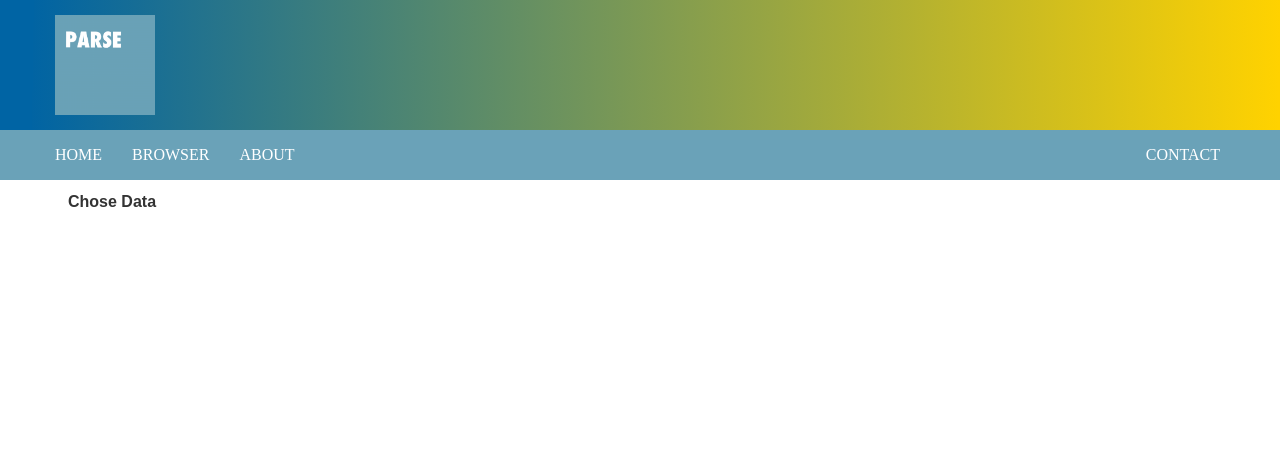
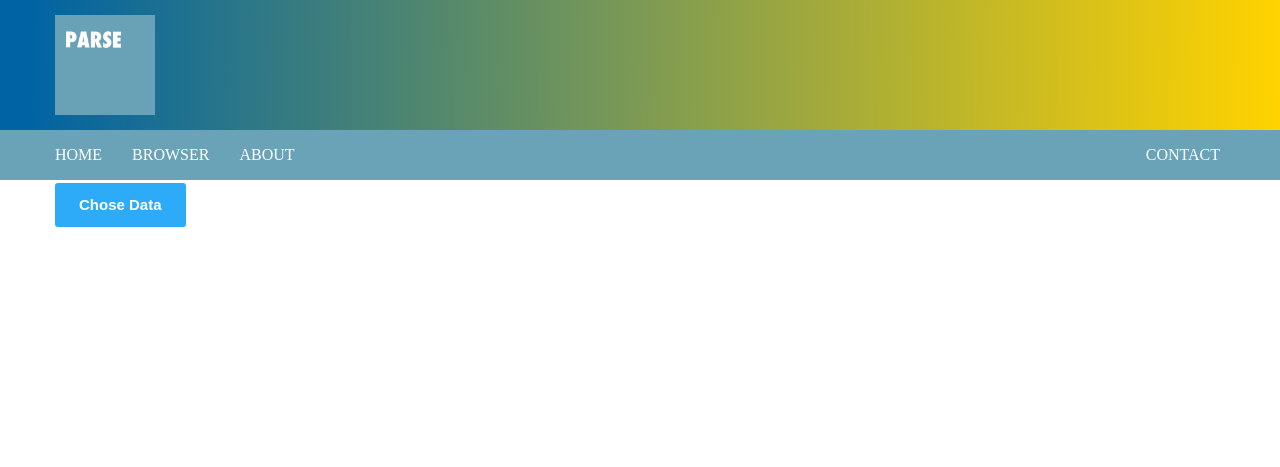
Before and after one commit to qishun-git/GIVE_browser, a Django app: page /browser/ in a window 1280 px wide. Shown: the top 467 px of the page. Run offline with Django 3.2, Linux system fonts and the light colour scheme; some libraries are stand-ins or nearby versions; some web fonts are replaced.

Commit message:
Edited button css

```diff
--- a/browser/templates/browser/base.html
+++ b/browser/templates/browser/base.html
@@ -82,6 +82,28 @@
     .holds-the-iframe {
       position: relative;
       background: url(https://media.giphy.com/media/swhRkVYLJDrCE/giphy.gif) center center no-repeat;
+    }
+
+    .myButton {
+      background-color: #2dabf9;
+      border-radius: 3px;
+      display: inline-block;
+      cursor: pointer;
+      color: #ffffff;
+      font-family: Arial;
+      font-size: 15px;
+      padding: 9px 23px;
+      text-decoration: none;
+      margin: .2rem 0;
+    }
+
+    .myButton:hover {
+      background-color: #0688fa;
+    }
+
+    .myButton:active {
+      position: relative;
+      top: 1px;
     }
   </style>
 
--- a/browser/templates/browser/browser.html
+++ b/browser/templates/browser/browser.html
@@ -22,7 +22,7 @@
 
 <div id="main-content" class="right-column col-md-12">
 <!-- Trigger/Open The Modal -->
-<button id="myBtn">Chose Data</button>
+<button id="myBtn" class="myButton">Chose Data</button>
 
 <!-- The Modal -->
 <div id="myModal" class="modal">
--- a/browser/views.py
+++ b/browser/views.py
@@ -38,7 +38,7 @@ def browser(request):
                 file_name = track.get('file_name')
                 adder.add(file_type, track_name, group, label, file_name)
 
-            # add track to Give panel by GET
+            # add track to Give panel by GET method
             track_string = ''.join(tracks)
             give_url = '../panel?selectedtracks=' + track_string
     else:
```
